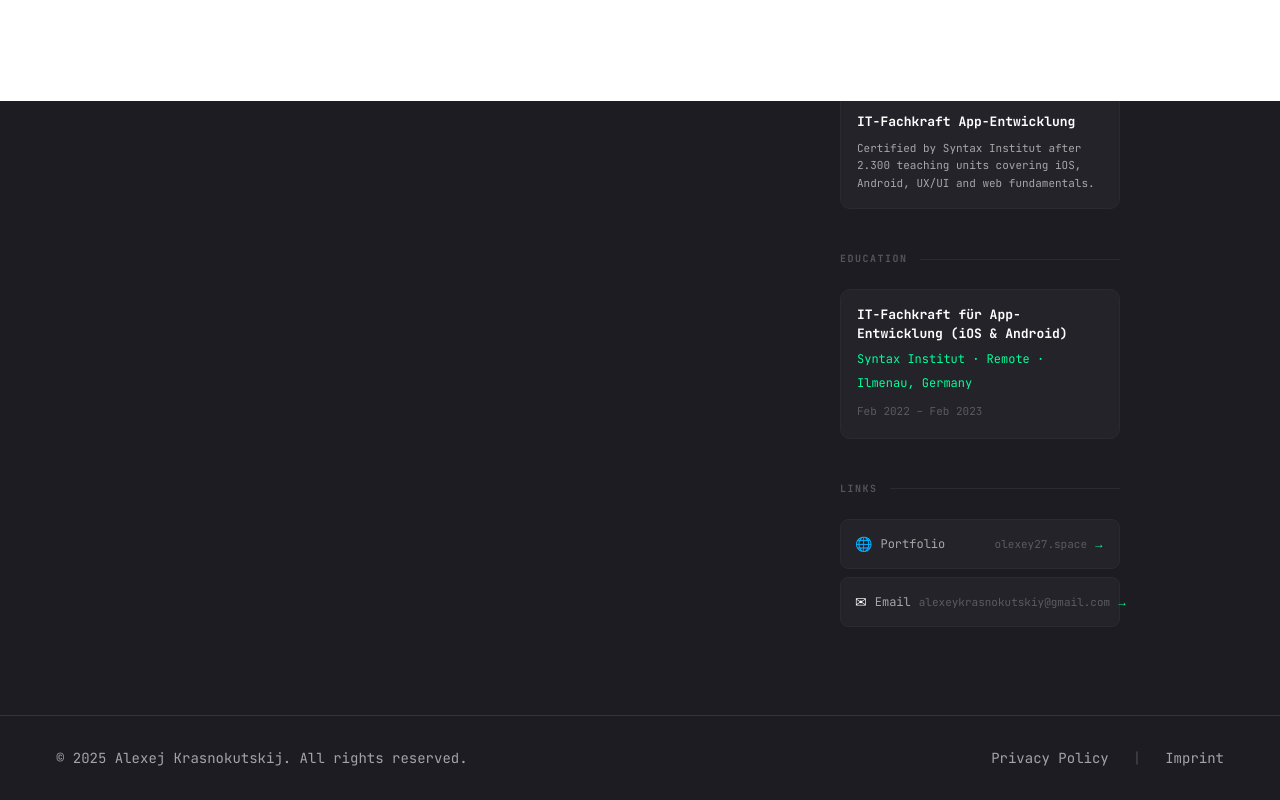
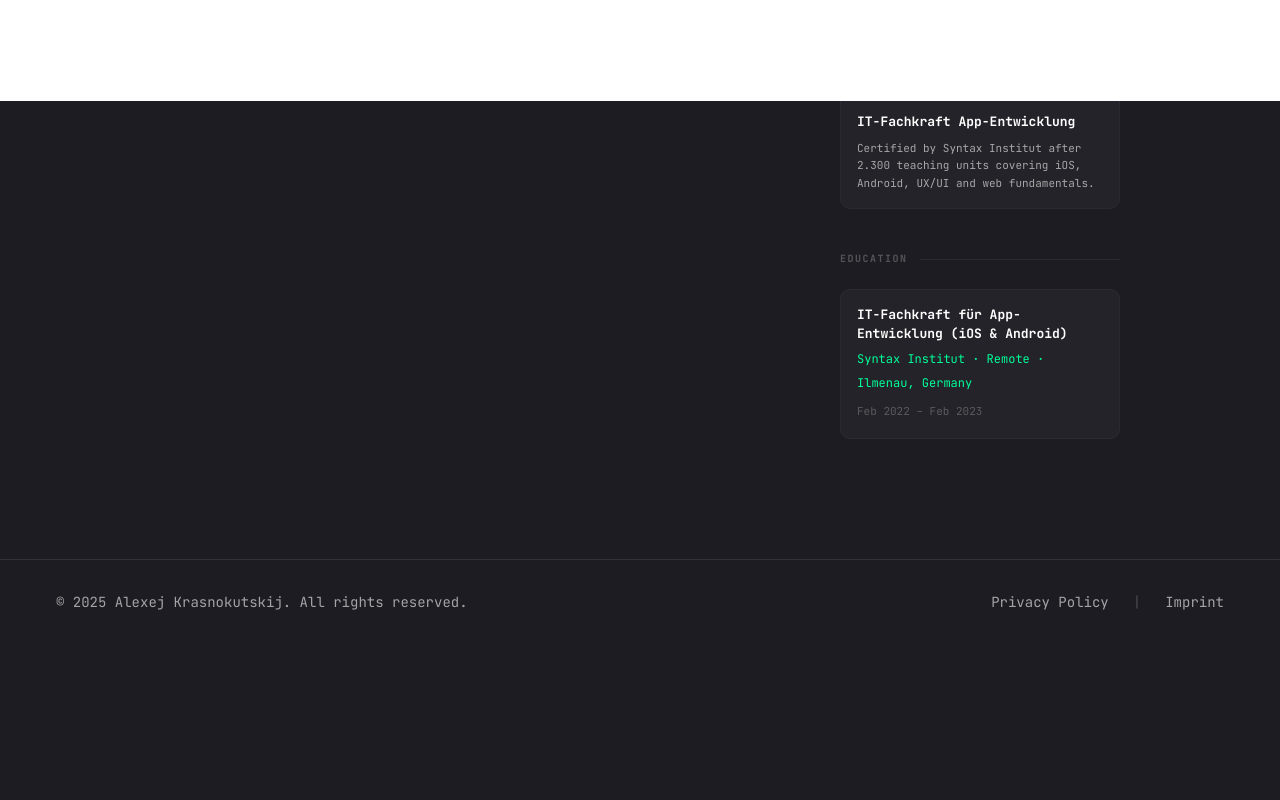
Before and after one commit to olexey27/Portfolio, a Next.js app: page /cv in a window 1280 px wide. Shown: the part 1499-2299 px from the top of the page. After the commit the page ends 2143 px from the top, so only its background shows below. Built offline with nearby package versions, Linux system fonts and the light colour scheme.

Commit message:
cv_update

```diff
--- a/app/cv/page.tsx
+++ b/app/cv/page.tsx
@@ -201,6 +201,43 @@ export default function CVPage() {
         }
         .link-row:hover { border-color: #00ff9960; background: #00ff9909; }
         .pulse-dot { animation: pulse 2s ease-in-out infinite; }
+        .cv-body {
+          display: grid;
+          grid-template-columns: 1fr 280px;
+          gap: 44px;
+        }
+        .cv-left  { order: 1; }
+        .cv-right { order: 2; }
+        .cv-header-inner {
+          display: flex;
+          flex-wrap: wrap;
+          align-items: flex-end;
+          justify-content: space-between;
+          gap: 32px;
+        }
+        .cv-header-contacts {
+          display: flex;
+          flex-direction: column;
+          gap: 8px;
+          align-items: flex-end;
+        }
+        @media (max-width: 768px) {
+          .cv-body {
+            grid-template-columns: 1fr;
+            gap: 0;
+          }
+          .cv-left  { order: 1; }
+          .cv-right { order: 2; }
+          .cv-header-inner {
+            flex-direction: column;
+            align-items: flex-start;
+          }
+          .cv-header-contacts {
+            align-items: flex-start;
+            width: 100%;
+          }
+          .exp-card:hover { transform: none; }
+        }
       `}</style>
 
       <div className="cv-root" style={{
@@ -213,9 +250,7 @@ export default function CVPage() {
         <div style={{ maxWidth: 960, margin: "0 auto" }}>
 
           {/* ── HEADER ── */}
-          <div style={{
-            display: "flex", flexWrap: "wrap", alignItems: "flex-end",
-            justifyContent: "space-between", gap: 32,
+          <div className="cv-header-inner" style={{
             paddingBottom: 40, marginBottom: 48,
             borderBottom: `1px solid ${C.border}`,
           }}>
@@ -251,7 +286,7 @@ export default function CVPage() {
             </div>
 
             {/* Contacts */}
-            <div style={{ display: "flex", flexDirection: "column", gap: 8, alignItems: "flex-end" }}>
+            <div className="cv-header-contacts">
               {[
                 { icon: "✉", text: DATA.email },
                 { icon: "📞", text: DATA.phone },
@@ -272,10 +307,10 @@ export default function CVPage() {
           </div>
 
           {/* ── BODY ── */}
-          <div style={{ display: "grid", gridTemplateColumns: "1fr 280px", gap: 44 }}>
+          <div className="cv-body">
 
             {/* LEFT */}
-            <div>
+            <div className="cv-left">
               {/* About */}
               <div style={{ marginBottom: 40 }}>
                 {sectionLabel("About me")}
@@ -316,7 +351,7 @@ export default function CVPage() {
             </div>
 
             {/* RIGHT */}
-            <div>
+            <div className="cv-right">
               {/* Skills */}
               <div style={{ marginBottom: 40 }}>
                 {sectionLabel("Skills")}
@@ -354,26 +389,6 @@ export default function CVPage() {
                   </div>
                 ))}
               </div>
-
-              {/* Links */}
-              <div>
-                {sectionLabel("Links")}
-                {[
-                  { icon: "🌐", label: "Portfolio", value: DATA.website },
-                  { icon: "✉",  label: "Email",     value: DATA.email },
-                ].map((l) => (
-                  <a key={l.label} href="#" className="link-row">
-                    <span style={{ display: "flex", alignItems: "center", gap: 8 }}>
-                      <span style={{ fontSize: 14 }}>{l.icon}</span>
-                      <span style={{ fontSize: 12, color: C.text2 }}>{l.label}</span>
-                    </span>
-                    <span style={{ display: "flex", alignItems: "center", gap: 6 }}>
-                      <span style={{ fontSize: 11, color: C.text3 }}>{l.value}</span>
-                      <span style={{ color: C.accent, fontSize: 12 }}>→</span>
-                    </span>
-                  </a>
-                ))}
-              </div>
             </div>
           </div>
         </div>
```
